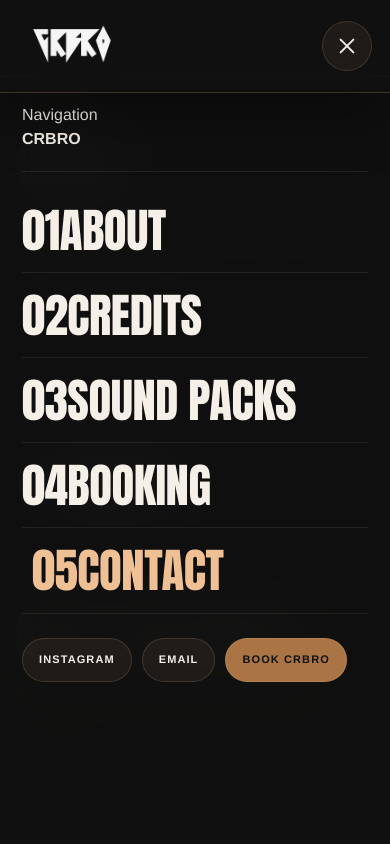
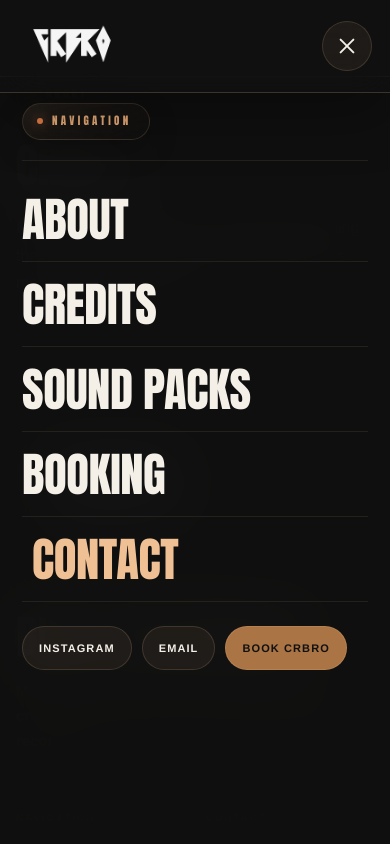
Before and after one commit to vixaontheblock/crbro, a Next.js app: page /about in a window 390 px wide. Both pictures are taken after a click on the button "Open navigation menu". Shown: the top 844 px of the page. Built offline with nearby package versions, Linux system fonts and the light colour scheme.

Commit message:
Refactor Navbar component for improved structure
Replaced navigation header with a span and simplified link mapping.

```diff
--- a/src/components/Navbar.jsx
+++ b/src/components/Navbar.jsx
@@ -156,21 +156,17 @@
           onClick={(event) => event.stopPropagation()}
         >
           <div className="mobile-menu-head">
-            <div>
-              <p className="eyebrow">Navigation</p>
-              <strong>CRBRO</strong>
-            </div>
+            <span className="kicker">Navigation</span>
           </div>
 
           <div className="mobile-menu-links">
-            {links.map((link, index) => (
+            {links.map((link) => (
               <Link
                 key={link.href}
                 href={link.href}
                 onClick={closeMenu}
                 className={activeHref === link.href ? "is-active" : ""}
               >
-                <span>{String(index + 1).padStart(2, "0")}</span>
                 {link.label}
               </Link>
             ))}
```
